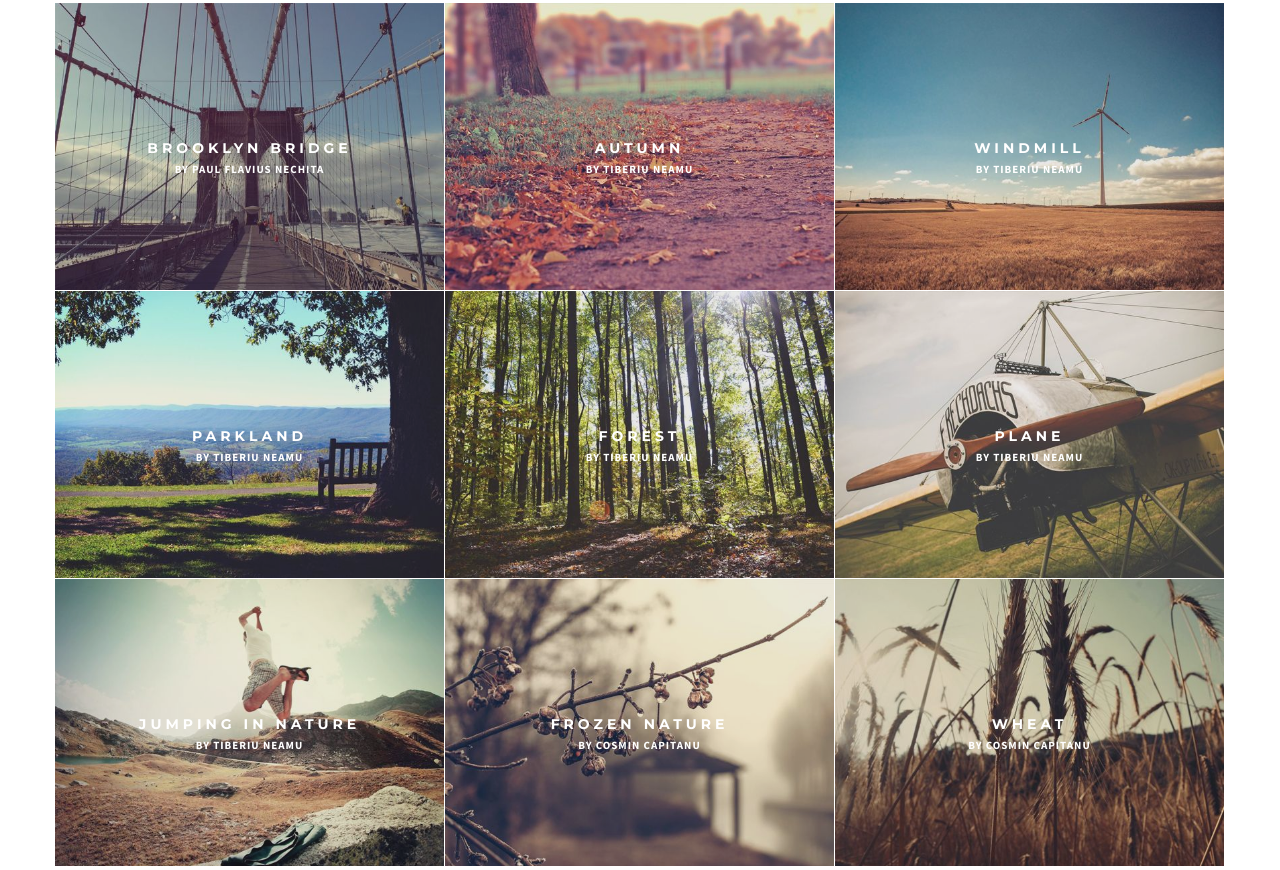
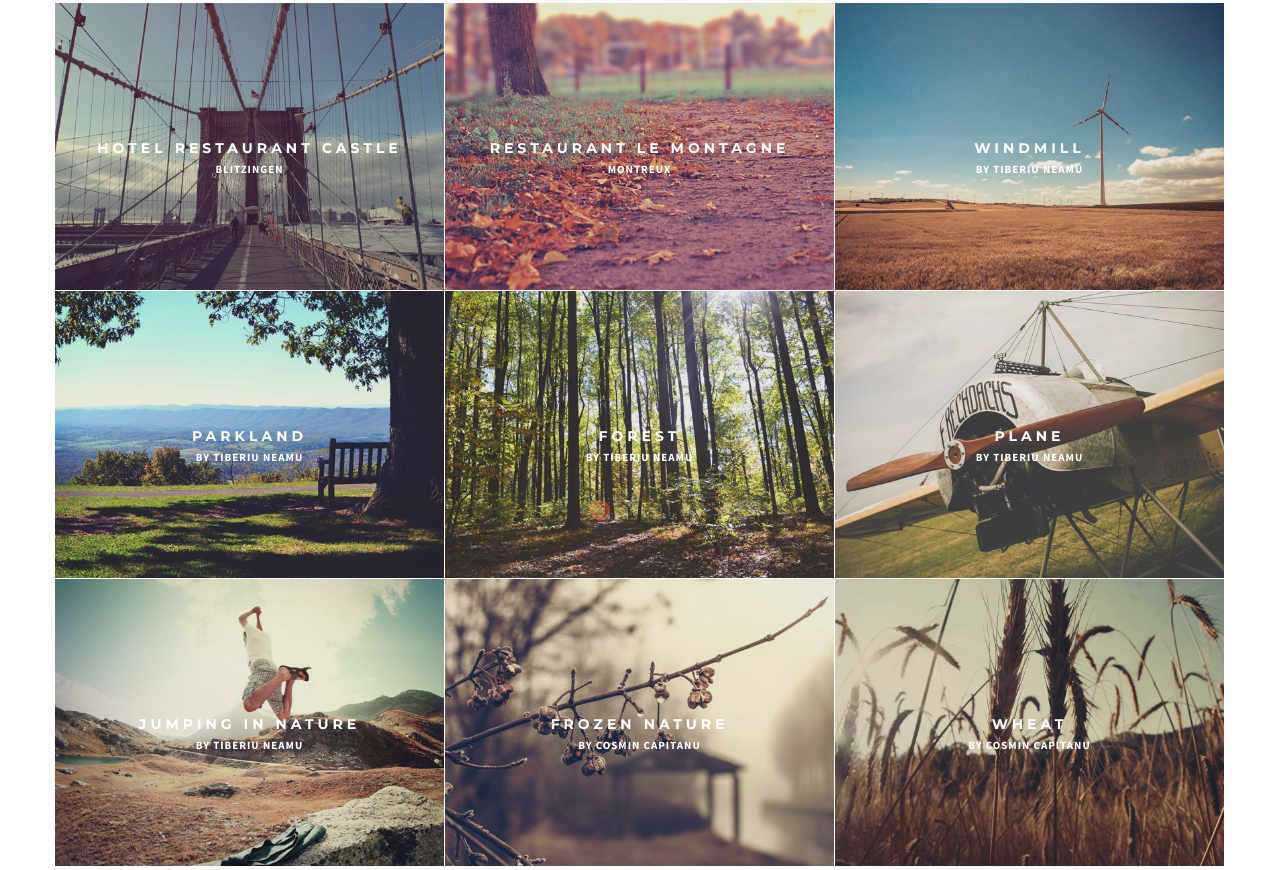
Before and after one commit to freeyiyi1993/BELLA-VISTA, a plain HTML site: page index.html in a window 1280 px wide. Shown: the part 1061-1931 px from the top of the page. Drawn offline with Linux system fonts and the light colour scheme.

Commit message:
page 2 文案

```diff
--- a/index.html
+++ b/index.html
@@ -136,8 +136,8 @@
 	                            <div class="cbp-caption-activeWrap">
 	                                <div class="cbp-l-caption-alignLeft">
 	                                    <div class="cbp-l-caption-body">
-	                                        <div class="cbp-l-caption-title">Brooklyn Bridge</div>
-	                                        <div class="cbp-l-caption-desc">by Paul Flavius Nechita</div>
+	                                        <div class="cbp-l-caption-title">Hotel Restaurant Castle</div>
+	                                        <div class="cbp-l-caption-desc">Blitzingen</div>
 	                                    </div>
 	                                </div>
 	                            </div>
@@ -151,8 +151,8 @@
 	                            <div class="cbp-caption-activeWrap">
 	                                <div class="cbp-l-caption-alignLeft">
 	                                    <div class="cbp-l-caption-body">
-	                                        <div class="cbp-l-caption-title">Autumn</div>
-	                                        <div class="cbp-l-caption-desc">by Tiberiu Neamu</div>
+	                                        <div class="cbp-l-caption-title">Restaurant Le Montagne</div>
+	                                        <div class="cbp-l-caption-desc">Montreux</div>
 	                                    </div>
 	                                </div>
 	                            </div>
```
